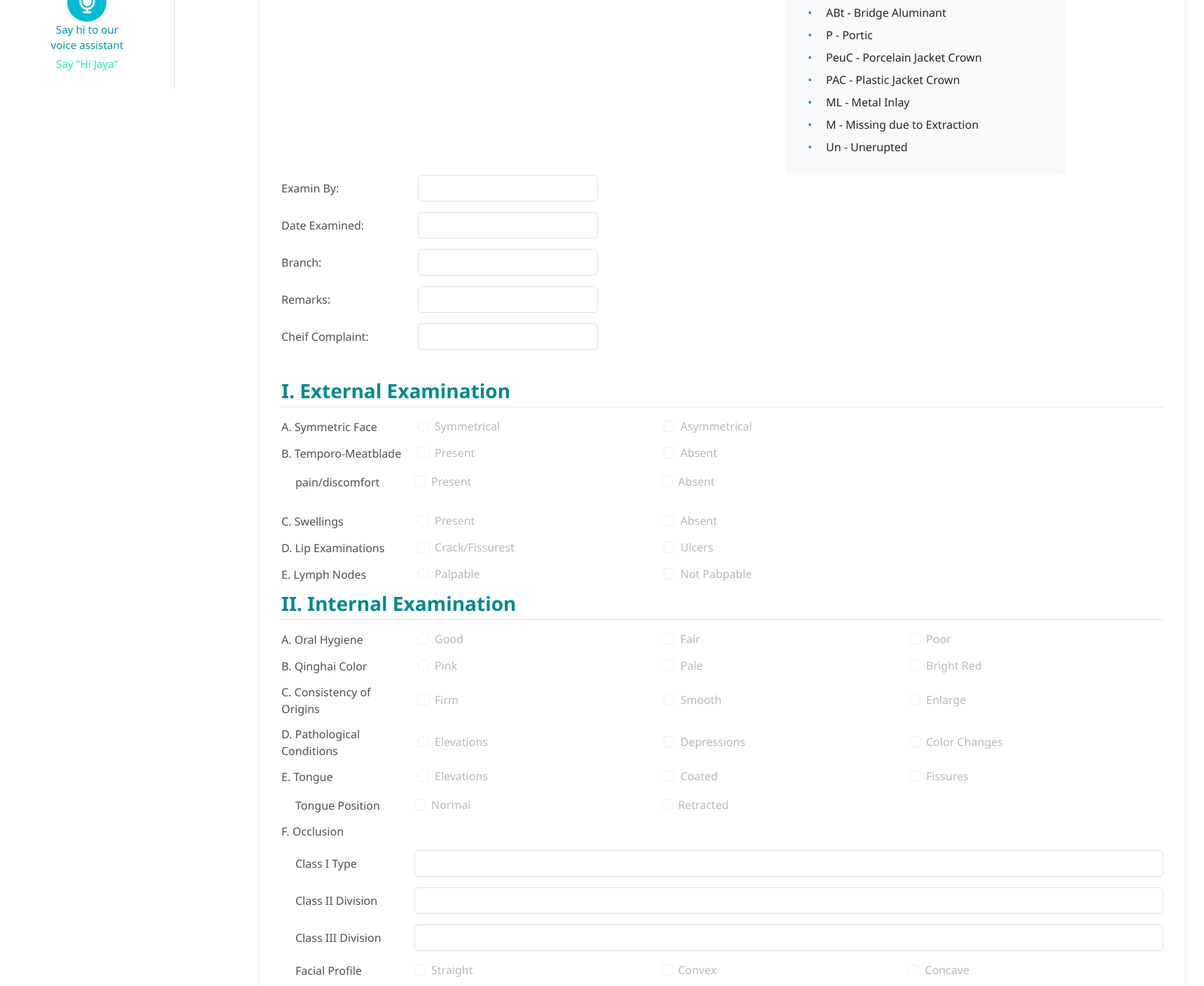
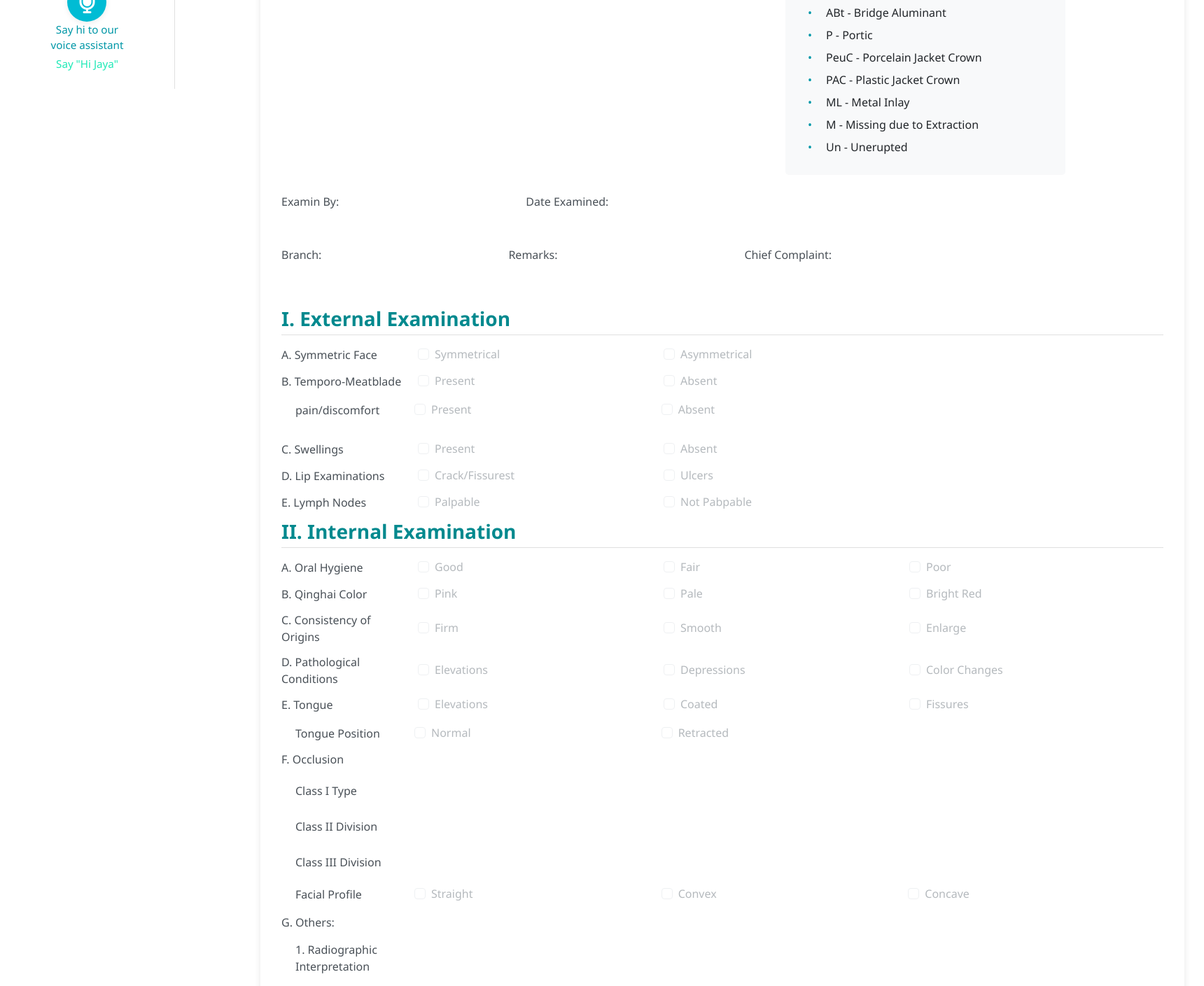
Before and after one commit to Bau0209/Teethnology, a Flask app: template app/templates/owner/dental_record.html in a window 1720 px wide. Shown: the part 673-2082 px from the top of the page at 70% size. Run offline with Flask 3, Linux system fonts and the light colour scheme; the template is opened without the code that fills it, so the values that code supplies are empty; some libraries are stand-ins or nearby versions.

Commit message:
owner dashboard 49%

```diff
--- a/app/static/css/o_patient_info.css
+++ b/app/static/css/o_patient_info.css
@@ -239,6 +239,7 @@
 
 .form-control[readonly] {
   background-color: #fffffff1;
+  border: none;
   cursor: not-allowed;
   border-color: none;
 }
@@ -248,6 +249,46 @@
     font-weight: 500;
     color: #495057;
     margin: 0;
+}
+
+.form-info {
+  display: flex;
+  flex-direction: column;
+  gap: 25px;
+  margin-top: 20px;
+  margin-bottom: 15px;
+  width: 100%;
+}
+
+.form-info-row {
+  display: flex;
+  gap: 15px;
+  width: 100%;
+}
+
+.form-info-item {
+  display: flex;
+  align-items: center;
+  text-align: left;
+  gap: 5px;
+  flex: 1;
+}
+
+.form-info label {
+  font-weight: 500;
+  color: #495057;
+  white-space: nowrap;
+}
+
+.form-info-control {
+  padding: 6px 8px;
+  border-radius: 5px;
+  border: none;
+  background-color: #fffffff1;
+  cursor: not-allowed;
+  min-width: 150px;
+  flex: 1;
+  max-width: 100%;
 }
 
 .form-group {
--- a/app/templates/owner/dental_record.html
+++ b/app/templates/owner/dental_record.html
@@ -110,19 +110,39 @@
                                 </div>
                                 <div class="dental-record-section">
                                     <div class="form-group">
-                                        <label for="name">Examin By:</label>
-                                        <input type="text" id="name" class="form-control" readonly>
-                                        <label for="name">Date Examined:</label>
-                                        <input type="text" id="name" class="form-control" readonly>
-                                        <label for="name">Branch:</label>
-                                        <input type="text" id="name" class="form-control" readonly>
-                                        <label for="name">Remarks:</label>
-                                        <input type="text" id="name" class="form-control" readonly>
-                                        <label for="name">Cheif Complaint:</label>
-                                        <input type="text" id="name" class="form-control" readonly>
+                                        <div class="form-info">
+                                            <!-- First Row -->
+                                            <div style="display: flex; gap: 15px; margin-bottom: 15px; width: 100%;">
+                                                <div class="form-info-item">
+                                                <label for="name">Examin By:</label>
+                                                <input type="text" id="name" class="form-info-control" readonly>
+                                                </div>
+                                                <div class="form-info-item">
+                                                <label for="name">Date Examined:</label>
+                                                <input type="text" id="name" class="form-info-control" readonly>
+                                                </div>
+                                            </div>
+
+                                            <!-- Second Row -->
+                                            <div style="display: flex; gap: 15px; width: 100%;">
+                                                <div class="form-info-item">
+                                                <label for="name">Branch:</label>
+                                                <input type="text" id="name" class="form-info-control" readonly>
+                                                </div>
+                                                <div class="form-info-item">
+                                                <label for="name">Remarks:</label>
+                                                <input type="text" id="name" class="form-info-control" readonly>
+                                                </div>
+                                                <div class="form-info-item">
+                                                <label for="name">Chief Complaint:</label>
+                                                <input type="text" id="name" class="form-info-control" readonly>
+                                                </div>
+                                            </div>
+                                        </div>
                                     </div>
                                 </div>
                             </div>
+
                             <div class="dental-record-section">
                                 <h3 class="dental-record-section-title">I. External Examination</h3>
                                 <div class="form-group">
@@ -355,31 +375,31 @@
                                         <label>G. Others:</label>
                                         <div class="form-subgroup">
                                             <label>1. Radiographic Interpretation</label>
-                                            <input type="text" class="form-control" readonly>
+                                            <input type="text"  class="form-info-control" readonly>
                                         </div>
                                         <div class="form-subgroup">
                                             <label>2. Blood Pressure</label>
-                                            <input type="text" class="form-control" readonly>
+                                            <input type="text"  class="form-info-control" readonly>
                                         </div>
                                         <div class="form-subgroup">
                                             <label>Tempt:</label>
-                                            <input type="text" class="form-control" readonly>
+                                            <input type="text"  class="form-info-control" readonly>
                                         </div>
                                         <div class="form-subgroup">
                                             <label>Pulse Rate:</label>
-                                            <input type="text" class="form-control" readonly>
+                                            <input type="text"  class="form-info-control" readonly>
                                         </div>
                                         <div class="form-subgroup">
                                             <label>Ht:</label>
-                                            <input type="text" class="form-control" readonly>
+                                            <input type="text"  class="form-info-control" readonly>
                                         </div>
                                         <div class="form-subgroup">
                                             <label>Wt:</label>
-                                            <input type="text" class="form-control" readonly>
+                                            <input type="text"  class="form-info-control" readonly>
                                         </div>
                                         <div class="form-subgroup">
                                             <label>Resperatory Rate</label>
-                                            <input type="text" class="form-control" readonly>
+                                            <input type="text"  class="form-info-control" readonly>
                                         </div>
                                     </div>
                                 </div>
```
